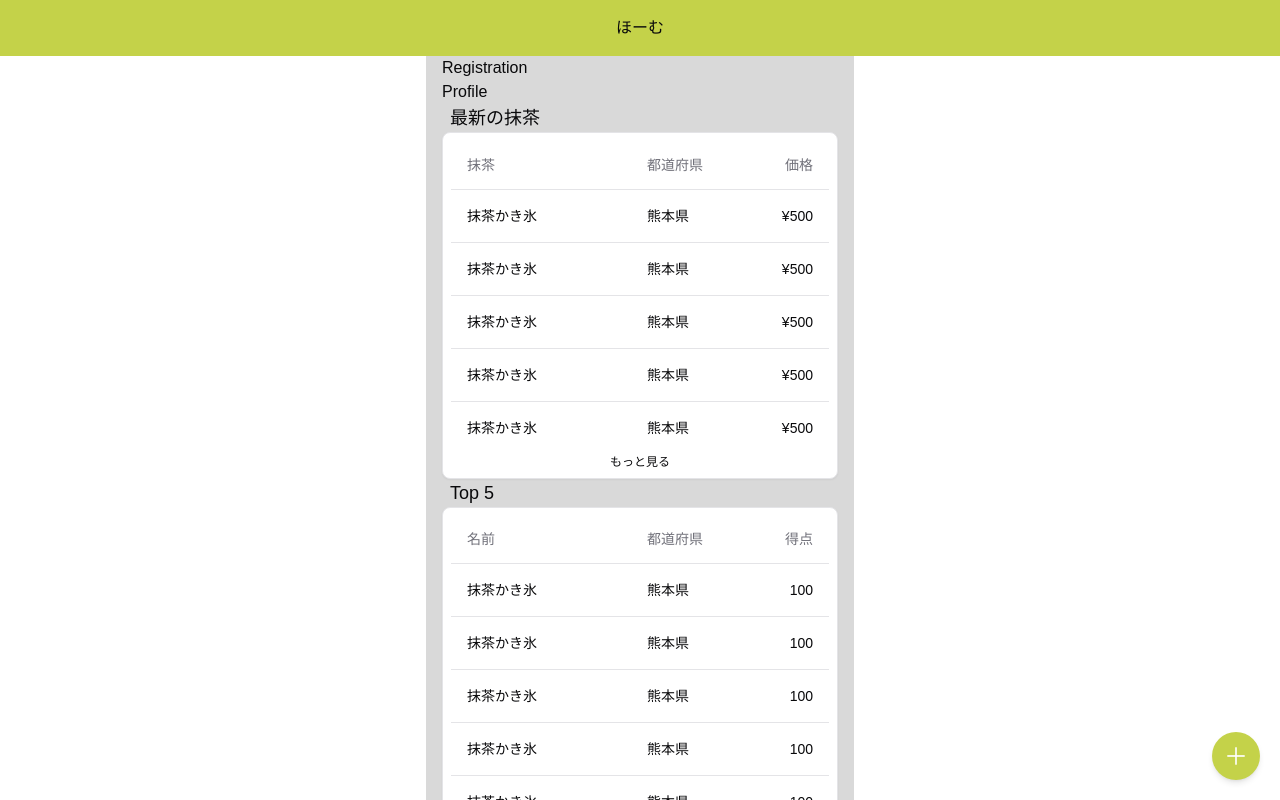
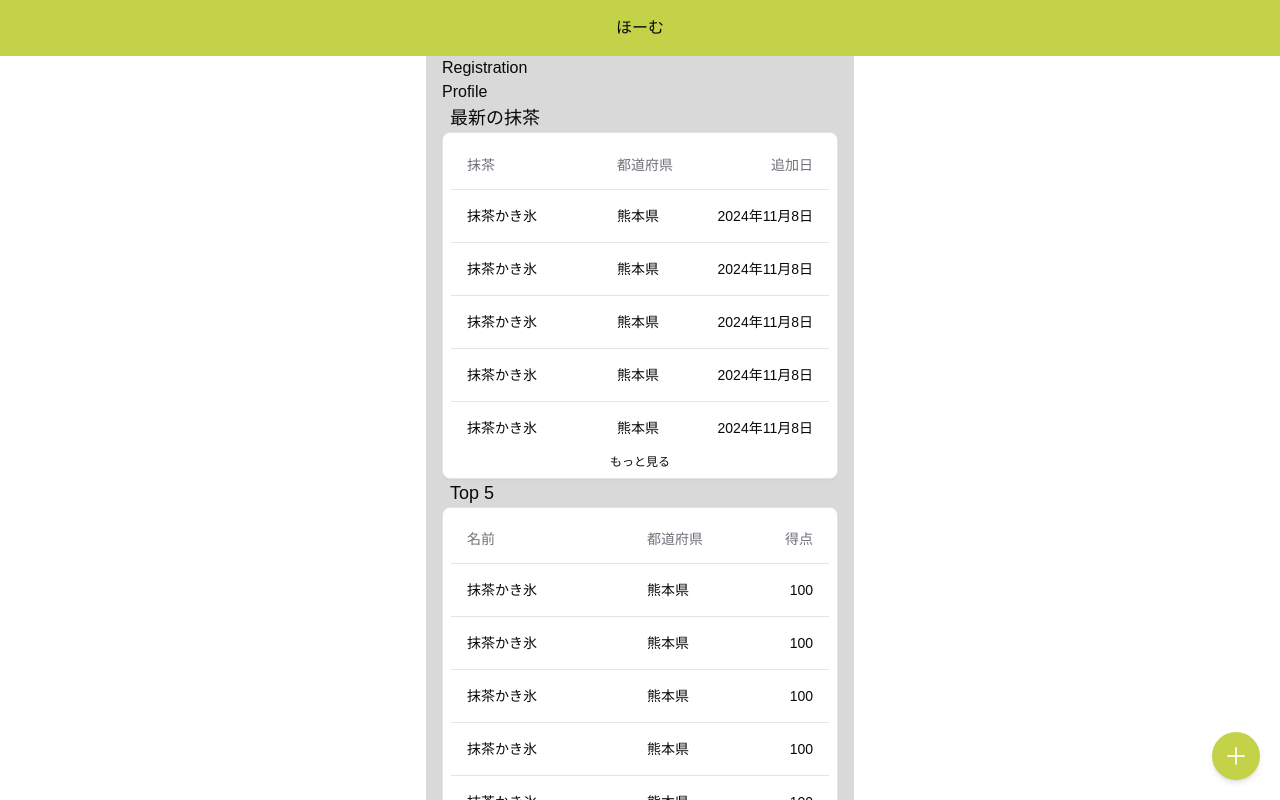
Before and after one commit to u5u5u5u/matcha_log, a Next.js app: page /home in a window 1280 px wide. Built offline with nearby package versions, Linux system fonts and the light colour scheme.

Commit message:
型定義

```diff
--- a/src/app/(main)/home/components/LatestMatcha.tsx
+++ b/src/app/(main)/home/components/LatestMatcha.tsx
@@ -18,36 +18,36 @@ const LatestMatcha = () => {
         <Table>
           <TableHeader>
             <TableRow>
-              <TableHead className="w-[180px]">抹茶</TableHead>
-              <TableHead>都道府県</TableHead>
-              <TableHead className="text-right">価格</TableHead>
+              <TableHead className="w-[150px]">抹茶</TableHead>
+              <TableHead className="w-[100px]">都道府県</TableHead>
+              <TableHead className="text-right">追加日</TableHead>
             </TableRow>
           </TableHeader>
           <TableBody>
             <TableRow>
               <TableCell className="font-medium">抹茶かき氷</TableCell>
               <TableCell>熊本県</TableCell>
-              <TableCell className="text-right">¥500</TableCell>
+              <TableCell className="text-right">2024年11月8日</TableCell>
             </TableRow>
             <TableRow>
               <TableCell className="font-medium">抹茶かき氷</TableCell>
               <TableCell>熊本県</TableCell>
-              <TableCell className="text-right">¥500</TableCell>
+              <TableCell className="text-right">2024年11月8日</TableCell>
             </TableRow>
             <TableRow>
               <TableCell className="font-medium">抹茶かき氷</TableCell>
               <TableCell>熊本県</TableCell>
-              <TableCell className="text-right">¥500</TableCell>
+              <TableCell className="text-right">2024年11月8日</TableCell>
             </TableRow>
             <TableRow>
               <TableCell className="font-medium">抹茶かき氷</TableCell>
               <TableCell>熊本県</TableCell>
-              <TableCell className="text-right">¥500</TableCell>
+              <TableCell className="text-right">2024年11月8日</TableCell>
             </TableRow>
             <TableRow>
               <TableCell className="font-medium">抹茶かき氷</TableCell>
               <TableCell>熊本県</TableCell>
-              <TableCell className="text-right">¥500</TableCell>
+              <TableCell className="text-right">2024年11月8日</TableCell>
             </TableRow>
           </TableBody>
         </Table>
--- a/src/app/(main)/profile/edit/account-form.tsx
+++ b/src/app/(main)/profile/edit/account-form.tsx
@@ -2,7 +2,7 @@
 import { useCallback, useEffect, useState } from "react";
 import { createClient } from "@/utils/supabase/client";
 import { type User } from "@supabase/supabase-js";
-import { UserData } from "@/types/UserData";
+import { Profile } from "@/types/Profile";
 import AvatarIcon from "./avatar";
 import { Input } from "@/components/ui/input";
 import { Label } from "@/components/ui/label";
@@ -32,7 +32,7 @@ export default function AccountForm({ user }: { user: User | null }) {
       }
 
       if (data) {
-        const userData = data as unknown as UserData;
+        const userData = data as unknown as Profile;
         setFullname(userData.full_name);
         setUsername(userData.username);
         setWebsite(userData.website);
--- /dev/null
+++ b/src/types/Profile.ts
@@ -0,0 +1,7 @@
+export interface Profile {
+  id: number;
+  username: string;
+  full_name: string;
+  website: string;
+  avatar_url: string;
+}
--- a/src/types/UserData.ts
+++ /dev/null
@@ -1,6 +0,0 @@
-export interface UserData {
-  full_name: string | null;
-  username: string | null;
-  website: string | null;
-  avatar_url: string | null;
-}
--- /dev/null
+++ b/src/types/genre.ts
@@ -0,0 +1,4 @@
+export interface Genre {
+  id: number;
+  name: string;
+}
--- /dev/null
+++ b/src/types/prefecture.ts
@@ -0,0 +1,4 @@
+export interface Prefecture {
+  id: number;
+  name: string;
+}
```
Also changed, not shown: src/types/matcha.ts (added, +9 -0 lines), src/types/shop.ts (added, +8 -0 lines), src/types/taste.ts (added, +7 -0 lines).
